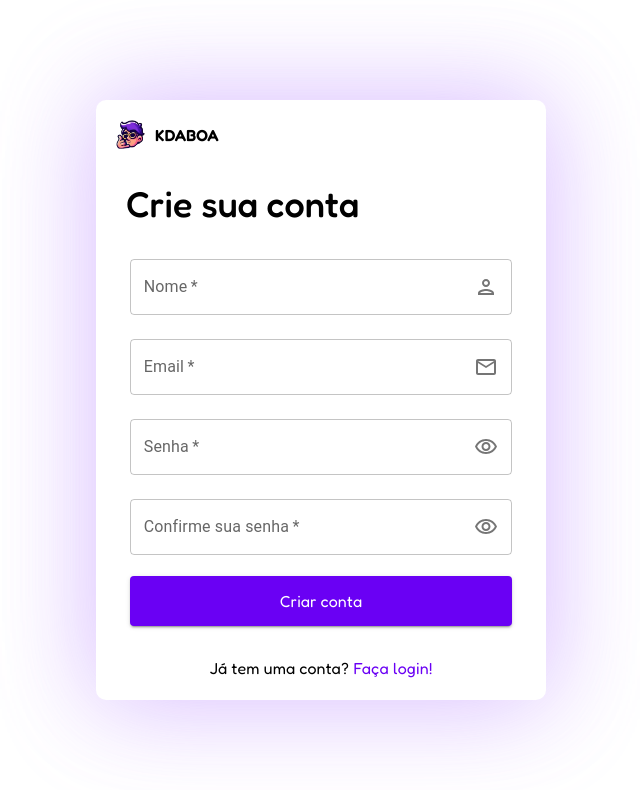
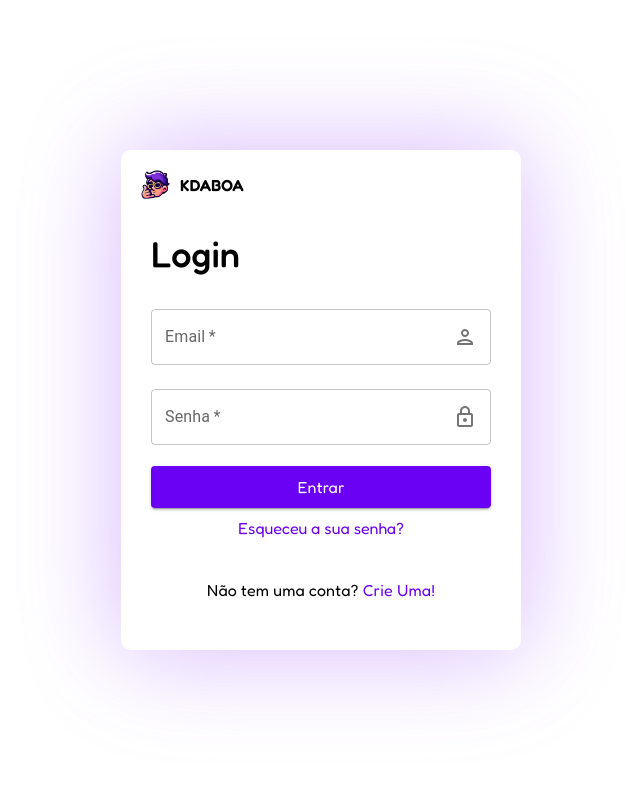
Before and after one commit to GustavoAzvdo/PI_KDaBoa, a React (Vite) app in the folder kdaboa/: page / in a window 1280 px wide. Shown: the top 790 px of the page, without its empty margins (319-959 px from the left). Built offline with nearby package versions, Linux system fonts and the light colour scheme.

Commit message:
Mostrando as telas para JWRCG

```diff
--- a/kdaboa/src/App.tsx
+++ b/kdaboa/src/App.tsx
@@ -20,8 +20,8 @@ function App() {
         <BoxInfo />
       </Box>
       <Footer />    */}
-       {/* <Login />  */}
-       <Signin />
+        <Login />
+       {/* <Signin /> */}
     </>
   )
 }
--- a/kdaboa/src/components/Forms/Login/Login.css
+++ b/kdaboa/src/components/Forms/Login/Login.css
@@ -108,11 +108,6 @@
     font-family: var(--fredoka) !important;
 }
 
-
-
-
-
-
 .links-account a:hover{
     text-decoration: underline;
 }
```
